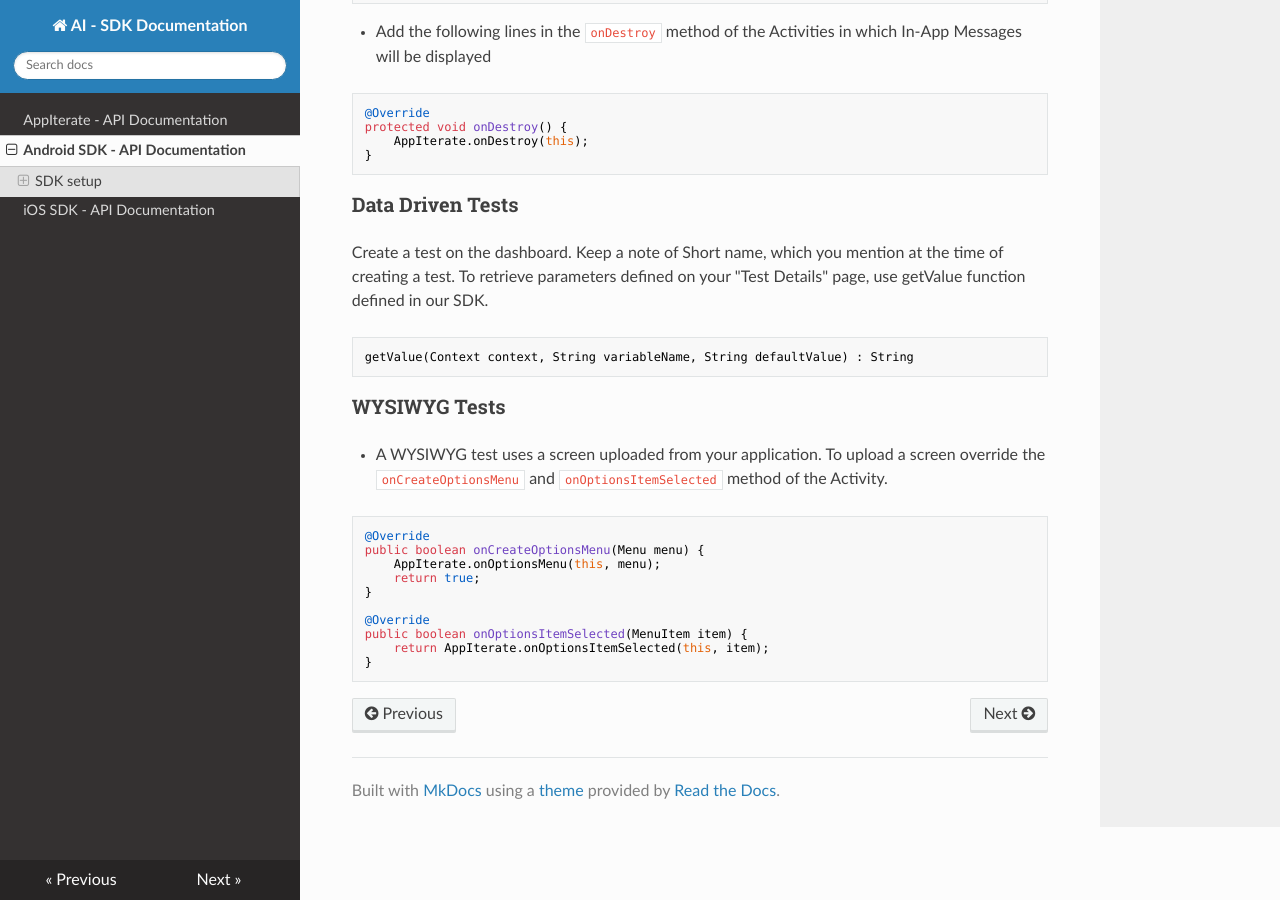
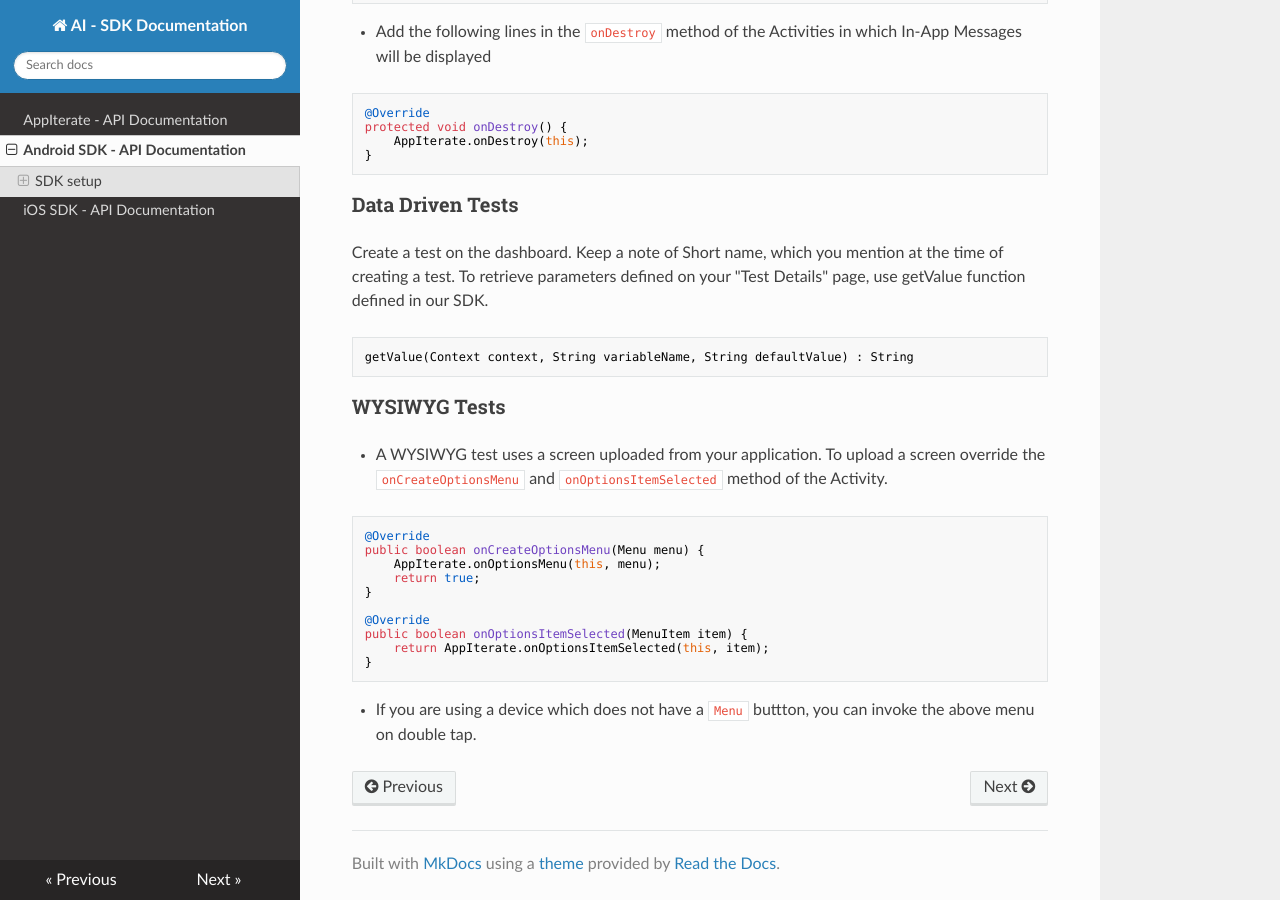
Before and after one commit to AppIterate/docs, an MkDocs documentation site: the page built from docs/android.md, in a window 1280 px wide and 900 px high, scrolled down 2822 px. Built offline with MkDocs 1.6.1, drawn with Linux system fonts in a browser that asks for light colours; nearby versions of some CDN libraries.

Commit message:
wysiwyg menu options

````diff
--- a/docs/android.md
+++ b/docs/android.md
@@ -145,3 +145,5 @@ public boolean onOptionsItemSelected(MenuItem item) {
     return AppIterate.onOptionsItemSelected(this, item);
 }
 ```
+
+* If you are using a device which does not have a `Menu` buttton, you can invoke the above menu on double tap.
````
